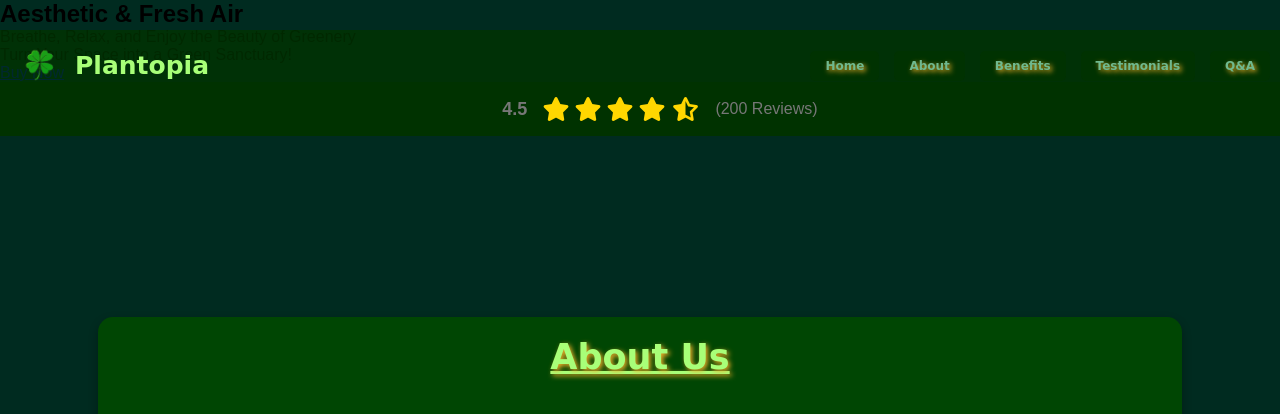
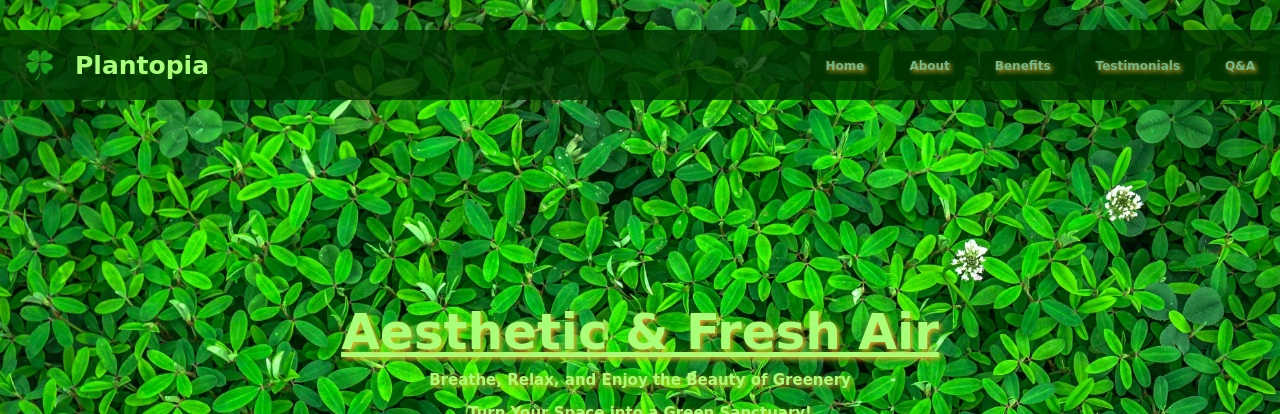
Before and after one commit to Avin1731/PPW, a PHP site: page / in a window 1280 px wide. Shown: the top 414 px of the page. Run offline with PHP 8.4, Linux system fonts and the light colour scheme; some web fonts are replaced.

Commit message:
Update Style.css

```diff
--- a/PPW_Pertemuan5/assets/Style/Style.css
+++ b/PPW_Pertemuan5/assets/Style/Style.css
@@ -15,8 +15,8 @@ body {
     overflow-x: hidden;
 }
 
-/* Hero Section */
-.hero {
+/* home Section */
+.home {
     background-image: url("../image/bg.jpg");
     background-size: cover; /* Pastikan gambar menutupi seluruh area */
     background-position: center;
@@ -96,14 +96,14 @@ body {
     color: #004d00;
 }
 
-/* Hero Content */
-.hero__content {
+/* home Content */
+.home__content {
     max-width: 700px;
     color: white;
     text-shadow: 2px 2px 4px rgba(0, 0, 0, 0.7);
 }
 
-.hero__title {
+.home__title {
     font-family: 'Paprika', cursive;
     font-size: 50px;
     font-weight: bold;
@@ -113,7 +113,7 @@ body {
     margin-bottom: 10px;
 }
 
-.hero__description {
+.home__description {
     font-family: 'Lacquer', cursive;
     font-size: 15px;
     font-weight: bold;
@@ -123,7 +123,7 @@ body {
 }
 
 /* Button */
-.hero__button {
+.home__button {
     display: inline-block;
     background: transparent;
     color: #7fff85;
@@ -135,7 +135,7 @@ body {
     transition: 0.3s;
 }
 
-.hero__button:hover {
+.home__button:hover {
     color: #ff8000;
     border-radius: 4px;
 }
```
